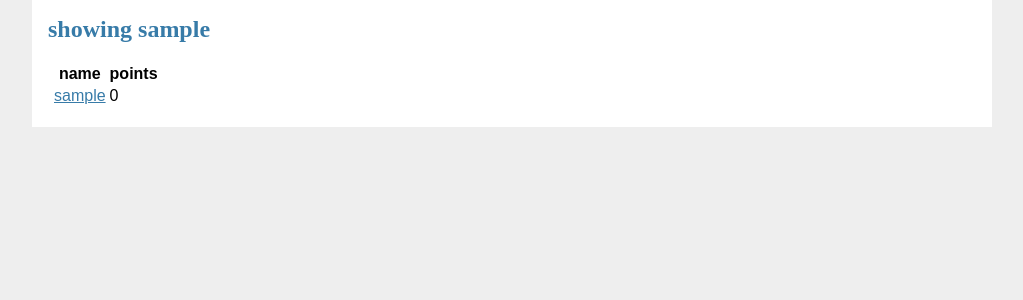
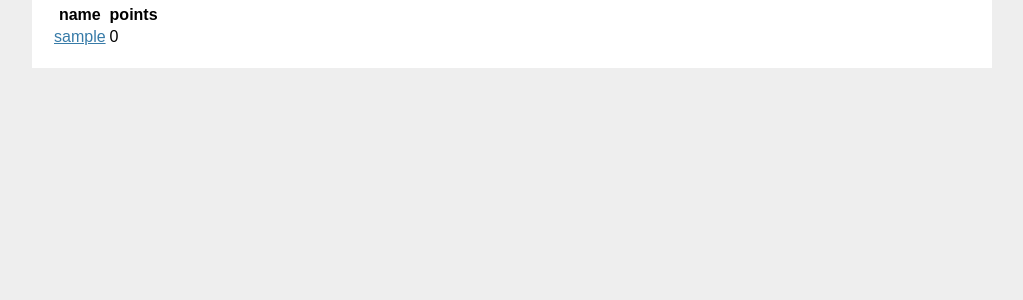
Before and after one commit to qflw/flask-soccer, a Flask app: template soccer/templates/event.html in a window 1280 px wide. Shown: the part 98-398 px from the top of the page, without its empty margins (128-1151 px from the left). Run offline with Flask 2, Linux system fonts and the light colour scheme; the template is opened without the code that fills it: values that come from a table or form of the project are taken from there, others are empty; the visitor is signed in with stand-in values (Sample User, id 1); data comes from the database, SQL or seed files in the repository.

Commit message:
displaying user is underlined

```diff
--- a/soccer/templates/event.html
+++ b/soccer/templates/event.html
@@ -8,10 +8,6 @@
     {% if event %}
     <h2>Event {{ event.name }}</h2>
     {% endif %}
-    {% if display_user %}
-         <h1>showing {{ display_user.username }}</h1>
-    {% endif %}
-
     <table>
     <td valign="top">
     <table>
@@ -21,8 +17,12 @@
         </tr>
         {% for user in ranked_users %}
             <tr>
-                <td class="c1"><a href="{{ url_for('main.event', user_id=user.id) }}">{{ user.username }}</a></td>
-                <td class="c1">{{ user.get_points() }}</td>
+                {% if display_user == user %}
+                <td><a style="text-decoration: underline;" href="{{ url_for('main.event', user_id=user.id) }}">{{ user.username }}</a></td>
+                {% else %}
+                <td><a style="text-decoration: none;" href="{{ url_for('main.event', user_id=user.id) }}">{{ user.username }}</a></td>
+                {% endif %}
+                <td>{{ user.get_points() }}</td>
             </tr>
         {% endfor %}
     </table>
```
